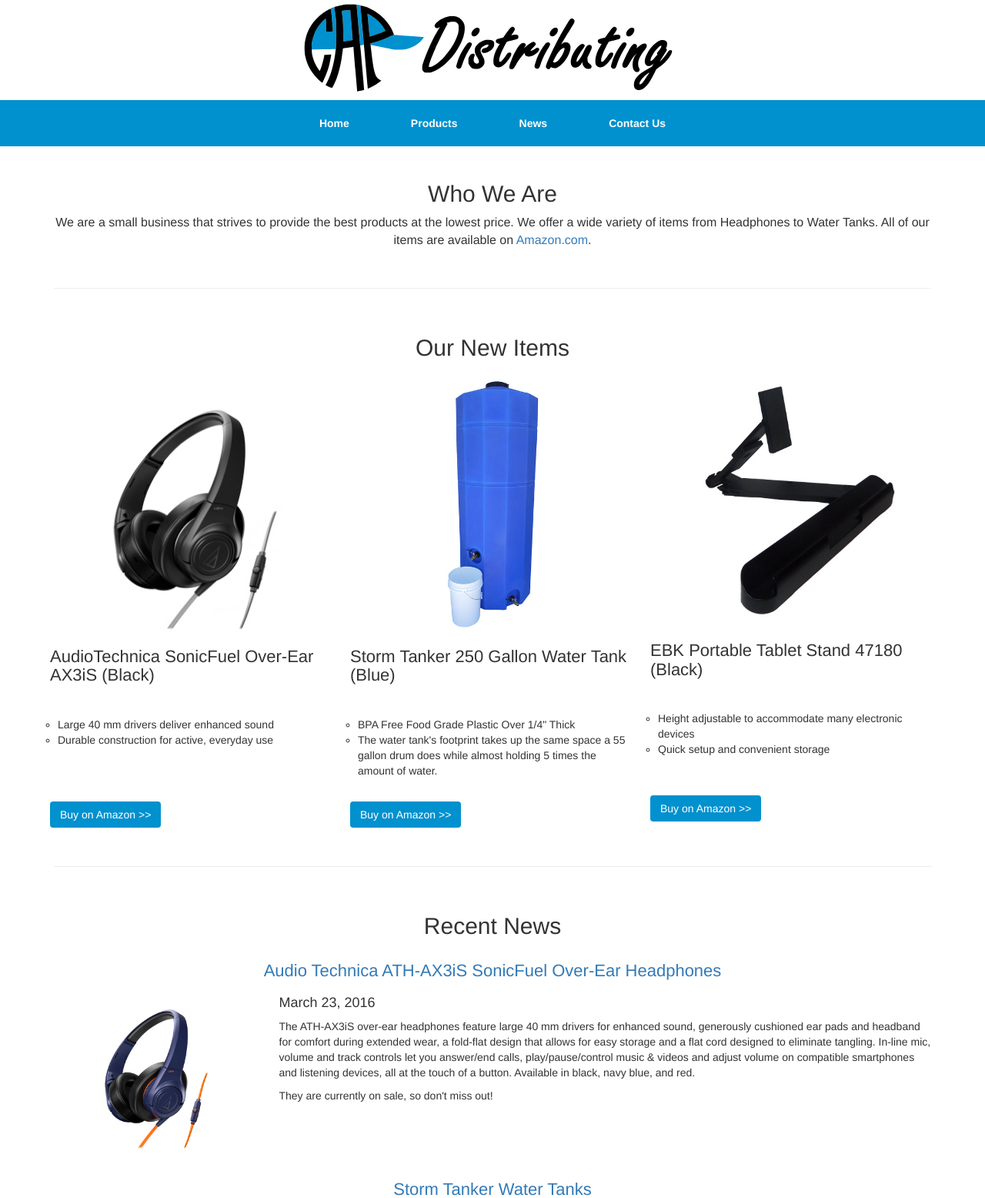
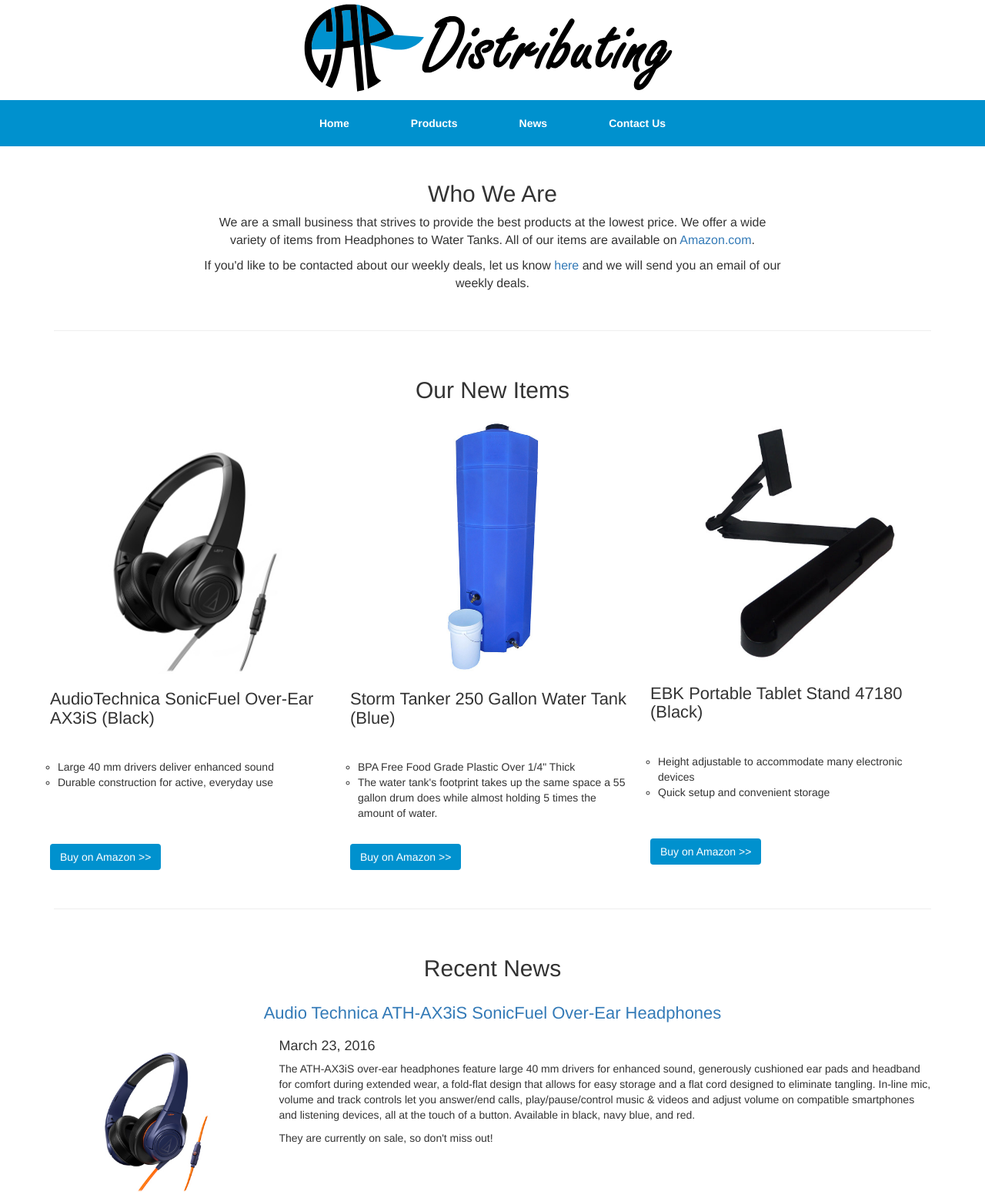
Before and after one commit to CAPDistributing/cap-website, a PHP site: page / in a window 1280 px wide. Shown: the top 1556 px of the page at 77% size. Run offline with PHP 8.4, Linux system fonts and the light colour scheme.

Commit message:
updated 'who we are'

```diff
--- a/index.php
+++ b/index.php
@@ -13,7 +13,13 @@
   <div class="container">
 
     <h2>Who We Are</h2>
-    <p class="who-we-are-p">We are a small business that strives to provide the best products at the lowest price. We offer a wide variety of items from Headphones to Water Tanks. All of our items are available on <a href="http://www.amazon.com/shops/A2THIGJ83VMAAL">Amazon.com</a>.</p>
+    <div class="row">
+      <div class="col-md-2"></div>
+      <div class="col-md-8">
+        <p class="who-we-are-p">We are a small business that strives to provide the best products at the lowest price. We offer a wide variety of items from Headphones to Water Tanks. All of our items are available on <a href="http://www.amazon.com/shops/A2THIGJ83VMAAL">Amazon.com</a>.</p>
+        <p class="who-we-are-p">If you'd like to be contacted about our weekly deals, let us know <a href="/contact.php">here</a> and we will send you an email of our weekly deals.</p>
+      </div>
+    </div>
 
     <br><hr><br>
 
```
